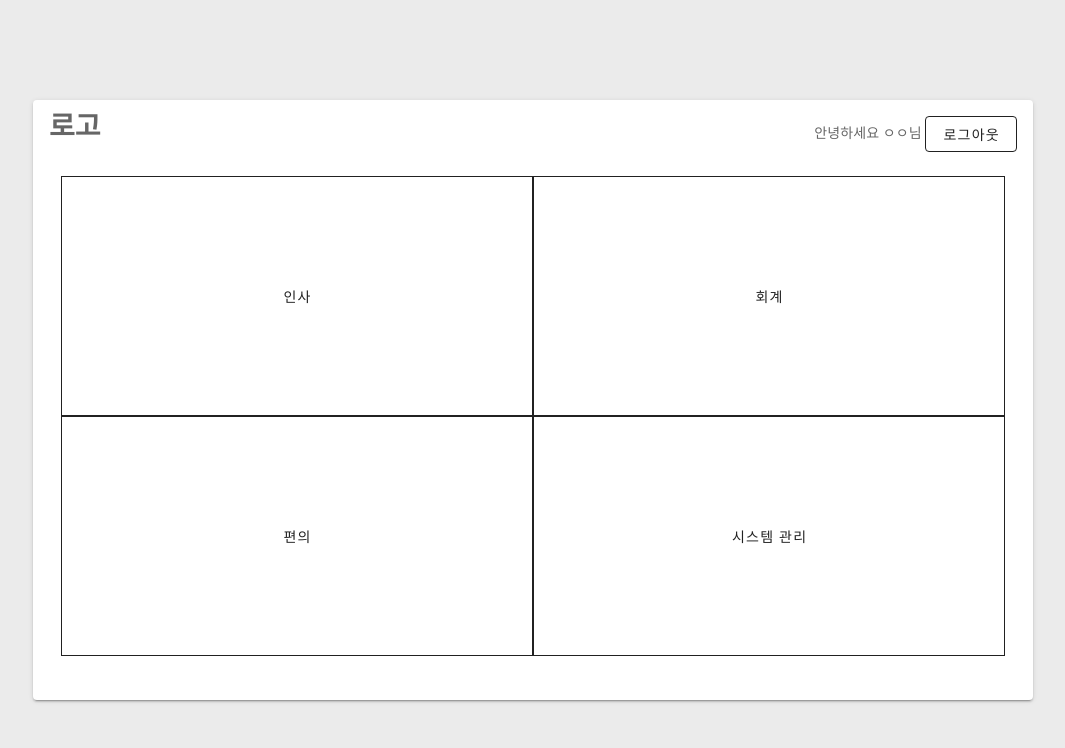
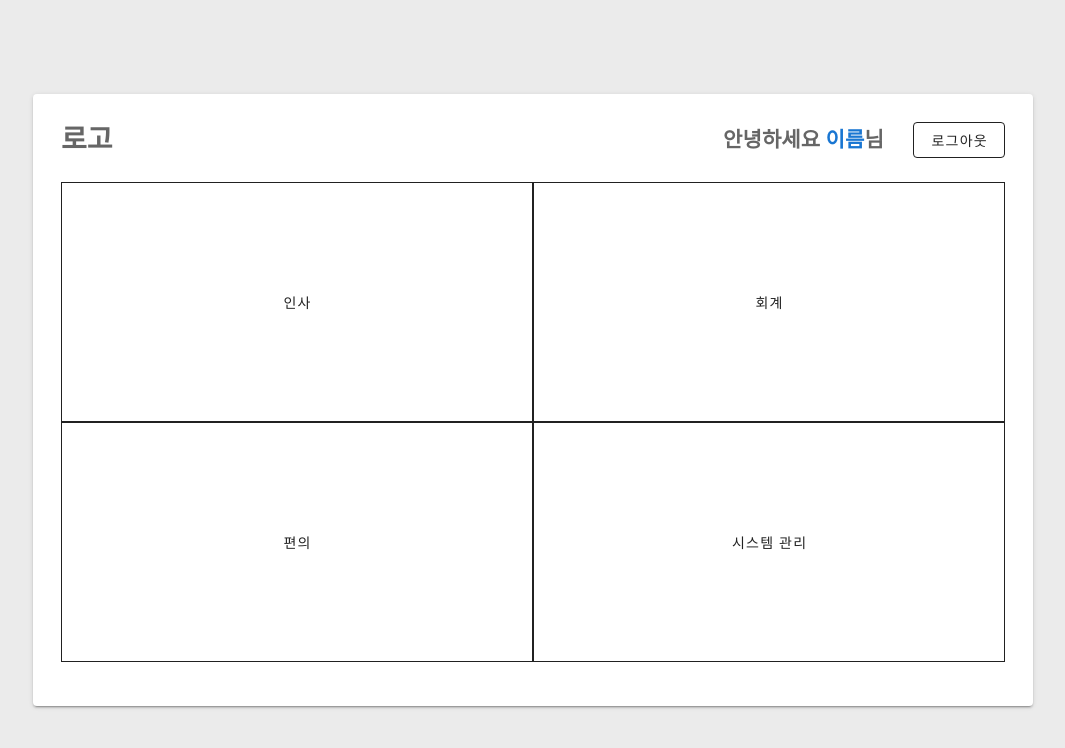
Before and after one commit to AnJunghee/HACS, a Vue app: page /thema in a window 1280 px wide. Shown: the top 748 px of the page, without its empty margins (107-1172 px from the left). Built offline with nearby package versions, Linux system fonts and the light colour scheme.

Commit message:
[MOD] 메인 페이지 유저 이름 읽어오기, 그리드 수정

```diff
--- a/src/store/index.js
+++ b/src/store/index.js
@@ -5,8 +5,12 @@ Vue.use(Vuex)
 
 export default new Vuex.Store({
   state: {
+    user: {
+      username: "이름"
+    }
   },
   mutations: {
+
   },
   actions: {
   },
--- a/src/views/Thema.vue
+++ b/src/views/Thema.vue
@@ -2,16 +2,17 @@
   <login-box :width="1000">
     <template v-slot:content>
       <v-container>
-        <v-row class="mb-6">
-          <h1>로고</h1>
-          <v-spacer/>
-          <div>
-            <span>안녕하세요 ㅇㅇ님 </span>
-            <v-btn
+        <v-row class="mb-6" no-gutters>
+          <v-col class="d-flex align-center">
+            <h1>로고</h1>
+          </v-col>
+          <v-col class="d-flex align-center" offset-md="6">
+            <h2>안녕하세요 <span class="primary--text">{{ $store.state.user.username }}</span>님</h2>
+          </v-col>
+          <v-btn
               outlined
               @click="btnLogout"
             >로그아웃</v-btn>
-          </div>
         </v-row>
         <v-row no-gutters>
           <template v-for="(item, idx) in thema">
```
